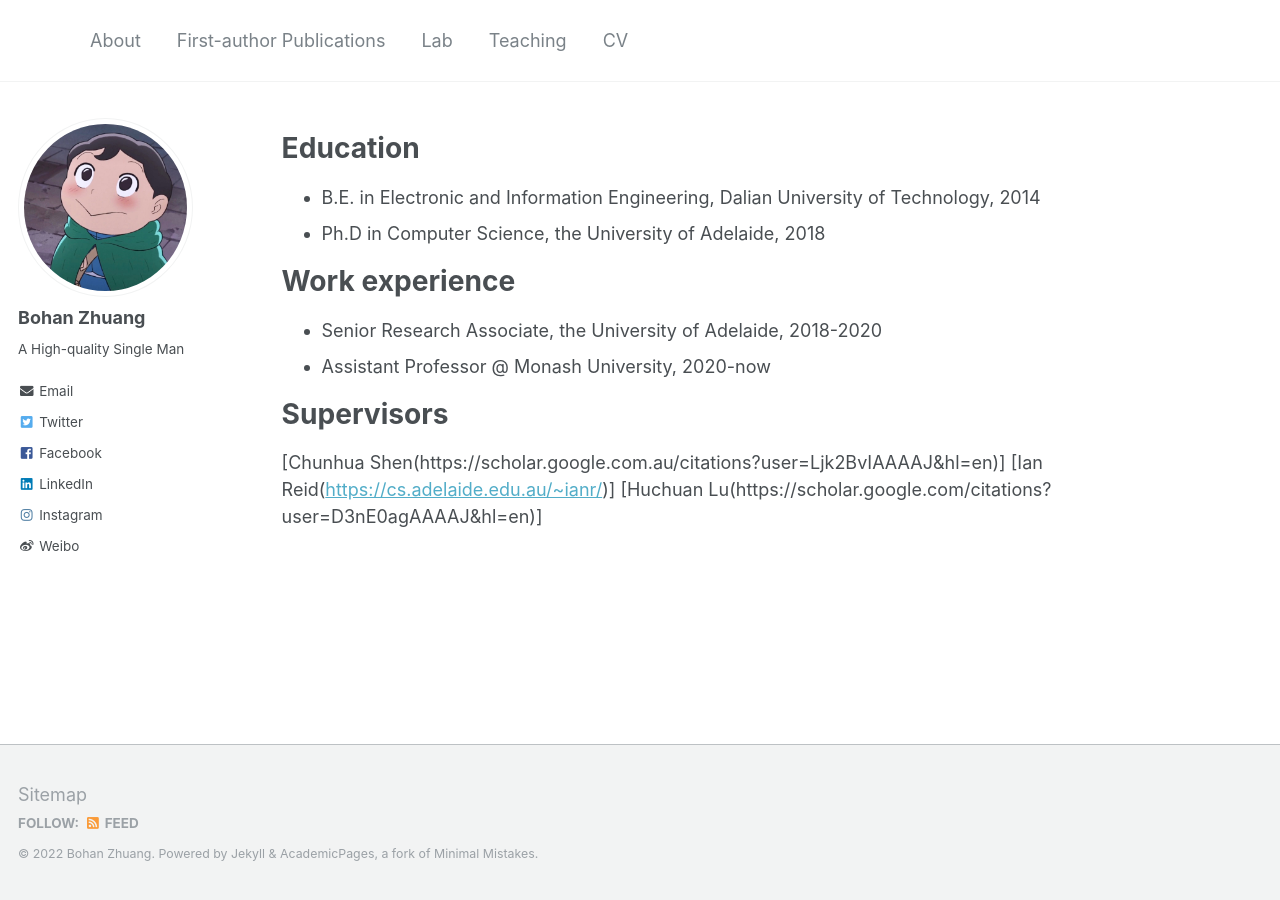
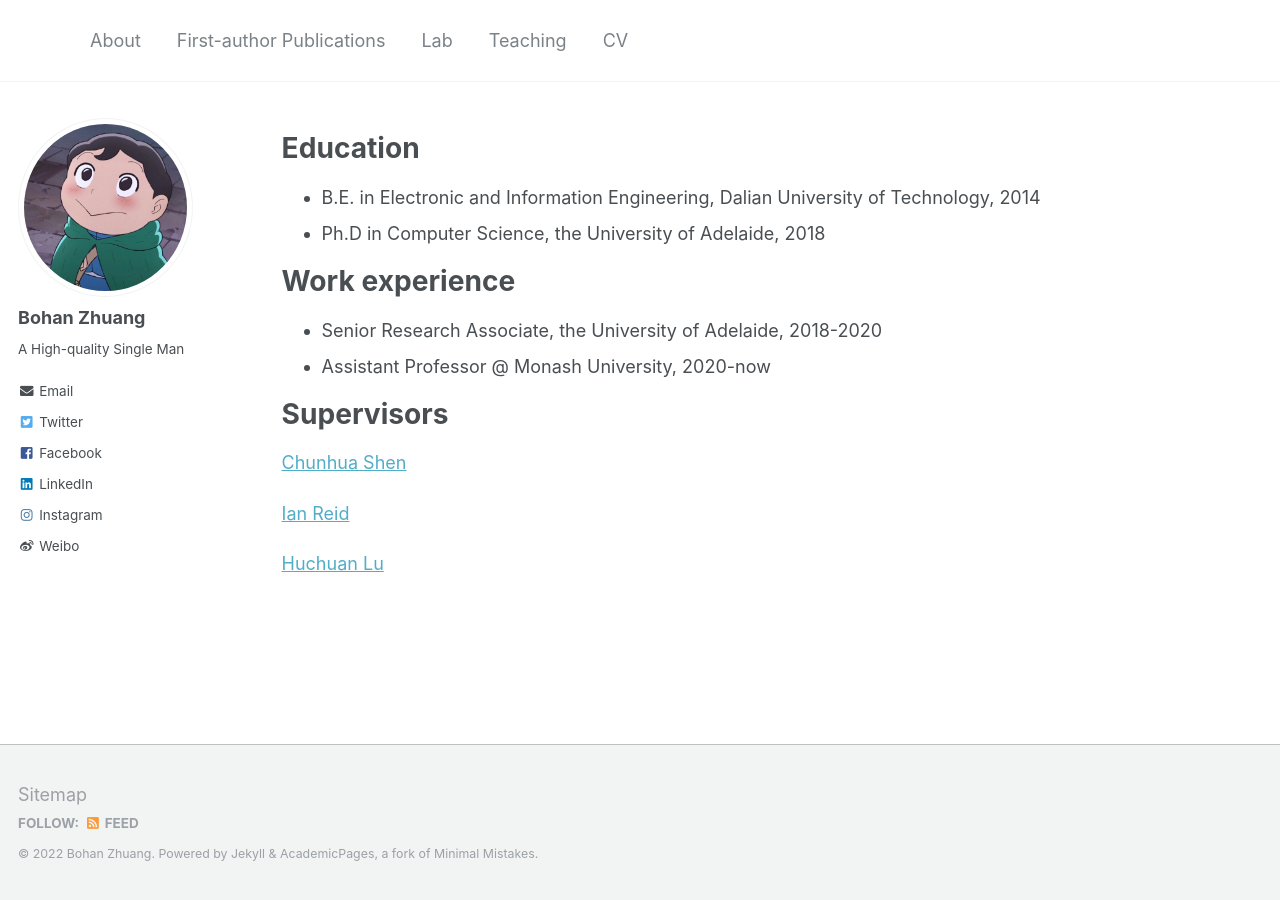
Before and after one commit to bohanzhuang/bohanzhuang.github.io, a Jekyll site: the page built from _pages/cv.md, in a window 1280 px wide. Built offline with Jekyll 4.4.1, drawn with Linux system fonts in a browser that asks for light colours.

Commit message:
Update cv.md

```diff
--- a/_pages/cv.md
+++ b/_pages/cv.md
@@ -21,6 +21,8 @@ Work experience
 
 Supervisors
 ======
-[Chunhua Shen(https://scholar.google.com.au/citations?user=Ljk2BvIAAAAJ&hl=en)]
-[Ian Reid([https://cs.adelaide.edu.au/~ianr/](https://scholar.google.com.au/citations?user=ATkNLcQAAAAJ&hl=en))]
-[Huchuan Lu(https://scholar.google.com/citations?user=D3nE0agAAAAJ&hl=en)]
+[Chunhua Shen](https://scholar.google.com.au/citations?user=Ljk2BvIAAAAJ&hl=en)
+
+[Ian Reid]([https://cs.adelaide.edu.au/~ianr/](https://scholar.google.com.au/citations?user=ATkNLcQAAAAJ&hl=en))
+
+[Huchuan Lu](https://scholar.google.com/citations?user=D3nE0agAAAAJ&hl=en)
```
